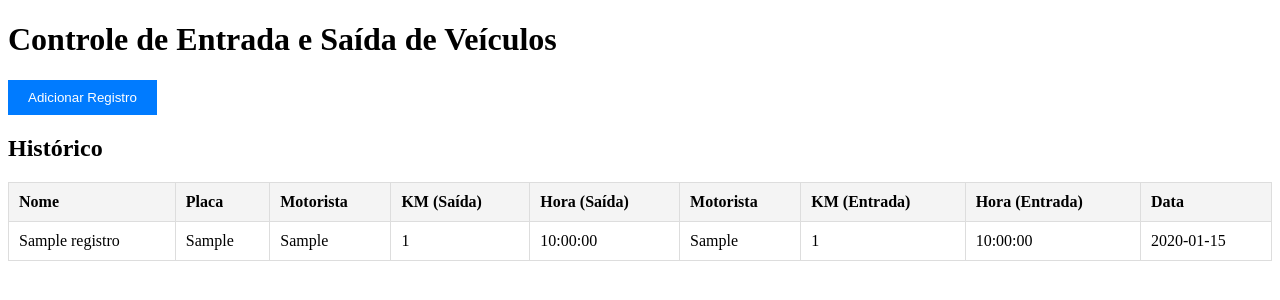
After one commit to Xavier-sa/projetos_particulares, a PHP site: page /app/view/pages/controle-entrada.php in a window 1280 px wide. The commit adds this page. Shown: the top 300 px of the page. Run offline with PHP 8.4, Linux system fonts and the light colour scheme; tables that the repository leaves empty hold one stand-in row (values such as "Sample post").

Commit message:
criando o simples

```diff
--- /dev/null
+++ b/app/view/assets/css/style.css
@@ -0,0 +1,35 @@
+
+/* Estilos básicos */
+.form-container {
+    display: none; /* Formulário oculto por padrão */
+    margin-bottom: 20px;
+}
+.form-container.active {
+    display: block; /* Exibe o formulário quando a classe "active" é adicionada */
+}
+.table-container {
+    width: 100%;
+    overflow-x: auto;
+}
+table {
+    width: 100%;
+    border-collapse: collapse;
+}
+th, td {
+    padding: 10px;
+    border: 1px solid #ddd;
+    text-align: left;
+}
+th {
+    background-color: #f4f4f4;
+}
+button {
+    padding: 10px 20px;
+    background-color: #007bff;
+    color: white;
+    border: none;
+    cursor: pointer;
+}
+button:hover {
+    background-color: #0056b3;
+}
--- /dev/null
+++ b/app/view/pages/controle-entrada.php
@@ -0,0 +1,142 @@
+<?php
+// Conexão com o banco de dados (MySQL)
+$host = "localhost";
+$user = "root";
+$password = "";
+$database = "aula_db";
+$conn = new mysqli($host, $user, $password, $database);
+
+// Verificar conexão
+if ($conn->connect_error) {
+    die("Falha na conexão: " . $conn->connect_error);
+}
+
+// Função para verificar se o veículo está em uso
+function veiculoEmUso($conn, $placa_veiculo) {
+    $sql = "SELECT * FROM registros WHERE placa_veiculo = ? AND hora_entrada IS NULL";
+    $stmt = $conn->prepare($sql);
+    $stmt->bind_param("s", $placa_veiculo);
+    $stmt->execute();
+    $result = $stmt->get_result();
+    return $result->num_rows > 0; // Retorna true se o veículo estiver em uso
+}
+
+// Processar formulário
+if ($_SERVER["REQUEST_METHOD"] == "POST") {
+    $nome_aluno = $_POST['nome_aluno'];
+    $placa_veiculo = $_POST['placa_veiculo'];
+    $matricula_saida = $_POST['matricula_motorista_saida'];
+    $km_saida = $_POST['km_veiculo_saida'];
+    $hora_saida = $_POST['hora_saida'];
+    $matricula_entrada = $_POST['matricula_motorista_entrada'];
+    $km_entrada = $_POST['km_veiculo_entrada'];
+    $hora_entrada = $_POST['hora_entrada'];
+    $data = $_POST['data'];
+
+    // Verificar se o veículo já está em uso
+    if (veiculoEmUso($conn, $placa_veiculo)) {
+        // Se estiver em uso, só permite registrar a entrada
+        if (!empty($hora_entrada)) {
+            $sql = "UPDATE registros SET matricula_entrada = ?, km_entrada = ?, hora_entrada = ? WHERE placa_veiculo = ? AND hora_entrada IS NULL";
+            $stmt = $conn->prepare($sql);
+            $stmt->bind_param("siss", $matricula_entrada, $km_entrada, $hora_entrada, $placa_veiculo);
+            $stmt->execute();
+            $stmt->close();
+        } else {
+            echo "<script>alert('Erro: Este veículo já está em uso. Registre a entrada antes de uma nova saída.');</script>";
+        }
+    } else {
+        // Se não estiver em uso, permite registrar a saída
+        if (!empty($hora_saida)) {
+            $sql = "INSERT INTO registros (nome_aluno, placa_veiculo, matricula_saida, km_saida, hora_saida, data_registro) VALUES (?, ?, ?, ?, ?, ?)";
+            $stmt = $conn->prepare($sql);
+            $stmt->bind_param("sssiss", $nome_aluno, $placa_veiculo, $matricula_saida, $km_saida, $hora_saida, $data);
+            $stmt->execute();
+            $stmt->close();
+        } else {
+            echo "<script>alert('Erro: Registre a saída do veículo.');</script>";
+        }
+    }
+}
+
+// Buscar registros
+$result = $conn->query("SELECT * FROM registros ORDER BY data_registro DESC");
+?>
+
+<!DOCTYPE html>
+<html lang="pt-br">
+<head>
+    <meta charset="UTF-8">
+    <meta name="viewport" content="width=device-width, initial-scale=1.0">
+    <title>Controle de Veículos</title>
+    <link rel="stylesheet" href="/app/view/assets/css/style.css">
+
+    <script>
+        // Função para exibir/ocultar o formulário
+        function toggleForm() {
+            const formContainer = document.querySelector('.form-container');
+            formContainer.classList.toggle('active');
+        }
+    </script>
+</head>
+<body>
+    <h1>Controle de Entrada e Saída de Veículos</h1>
+
+    <!-- Botão para exibir o formulário -->
+    <button onclick="toggleForm()">Adicionar Registro</button>
+
+    <!-- Formulário de registro -->
+    <div class="form-container">
+        <h2>Registrar Entrada e Saída</h2>
+        <form method="POST">
+            <input type="text" name="nome_aluno" placeholder="Nome do Aluno" required>
+            <input type="text" name="placa_veiculo" placeholder="Placa do Veículo" required>
+            <input type="text" name="matricula_motorista_saida" placeholder="Matrícula (Saída)" required>
+            <input type="number" name="km_veiculo_saida" placeholder="KM (Saída)" required>
+            <input type="time" name="hora_saida" required>
+            <input type="text" name="matricula_motorista_entrada" placeholder="Matrícula (Entrada)" required>
+            <input type="number" name="km_veiculo_entrada" placeholder="KM (Entrada)" required>
+            <input type="time" name="hora_entrada" required>
+            <input type="date" name="data" required>
+            <button type="submit">Registrar</button>
+        </form>
+    </div>
+
+    <!-- Tabela de histórico -->
+    <div class="table-container">
+        <h2>Histórico</h2>
+        <table>
+            <thead>
+                <tr>
+                    <th>Nome</th>
+                    <th>Placa</th>
+                    <th>Motorista </th>
+                    <th>KM (Saída)</th>
+                    <th>Hora (Saída)</th>
+                    <th>Motorista</th>
+                    <th>KM (Entrada)</th>
+                    <th>Hora (Entrada)</th>
+                    <th>Data</th>
+                </tr>
+            </thead>
+            <tbody>
+                <?php while ($row = $result->fetch_assoc()) { ?>
+                    <tr>
+                        <td><?= htmlspecialchars($row['nome_aluno']) ?></td>
+                        <td><?= htmlspecialchars($row['placa_veiculo']) ?></td>
+                        <td><?= htmlspecialchars($row['matricula_saida']) ?></td>
+                        <td><?= htmlspecialchars($row['km_saida']) ?></td>
+                        <td><?= htmlspecialchars($row['hora_saida']) ?></td>
+                        <td><?= htmlspecialchars($row['matricula_entrada']) ?></td>
+                        <td><?= htmlspecialchars($row['km_entrada']) ?></td>
+                        <td><?= htmlspecialchars($row['hora_entrada']) ?></td>
+                        <td><?= htmlspecialchars($row['data_registro']) ?></td>
+                    </tr>
+                <?php } ?>
+            </tbody>
+        </table>
+    </div>
+</body>
+</html>
+
+<?php $conn->close(); ?>
```
Also changed, not shown: Banco-dados/carros.sql (added, +51 -0 lines), Banco-dados/script-10-03.sql (added, +29 -0 lines), app/view/pages/conexao.php (added, +35 -0 lines), index.php (+3 -39 lines), style.css (deleted, +0 -74 lines), README.md (deleted).
